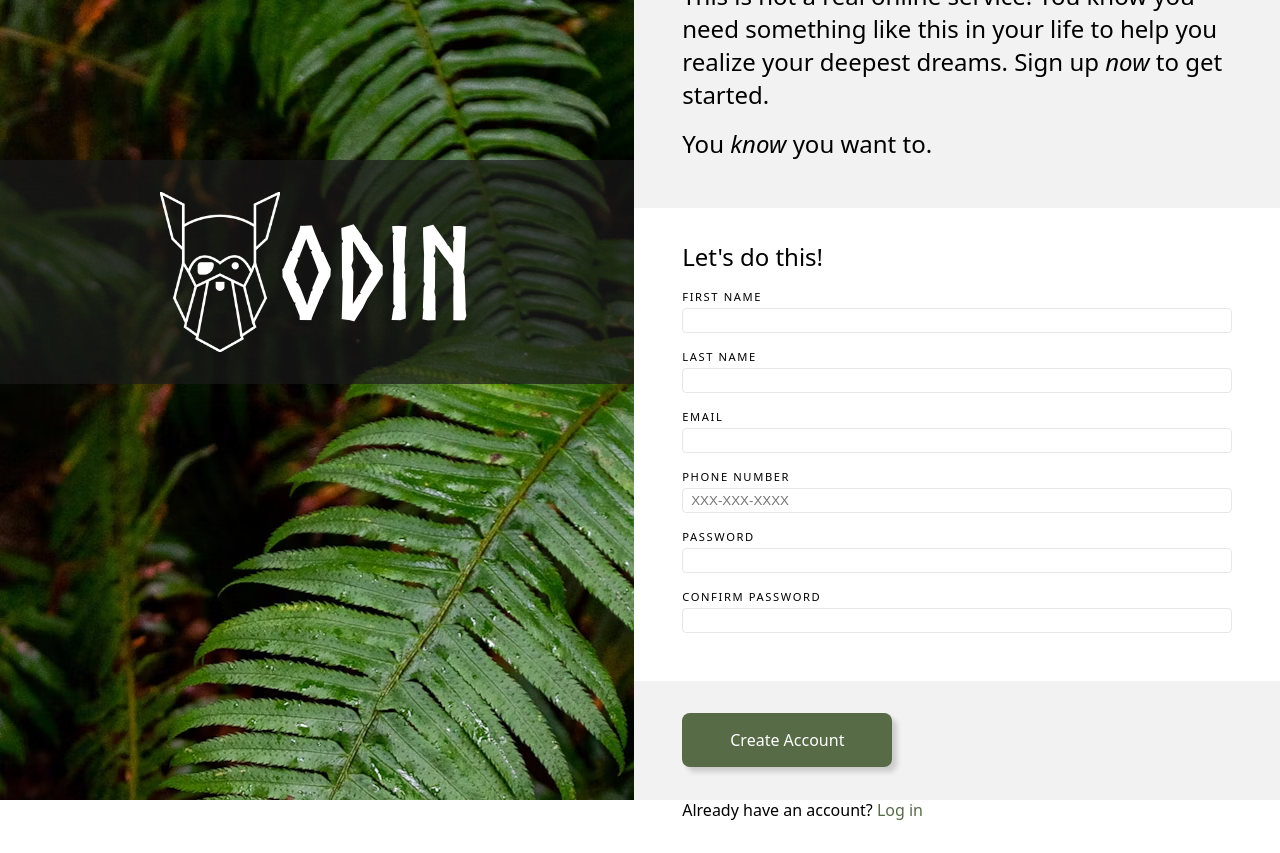
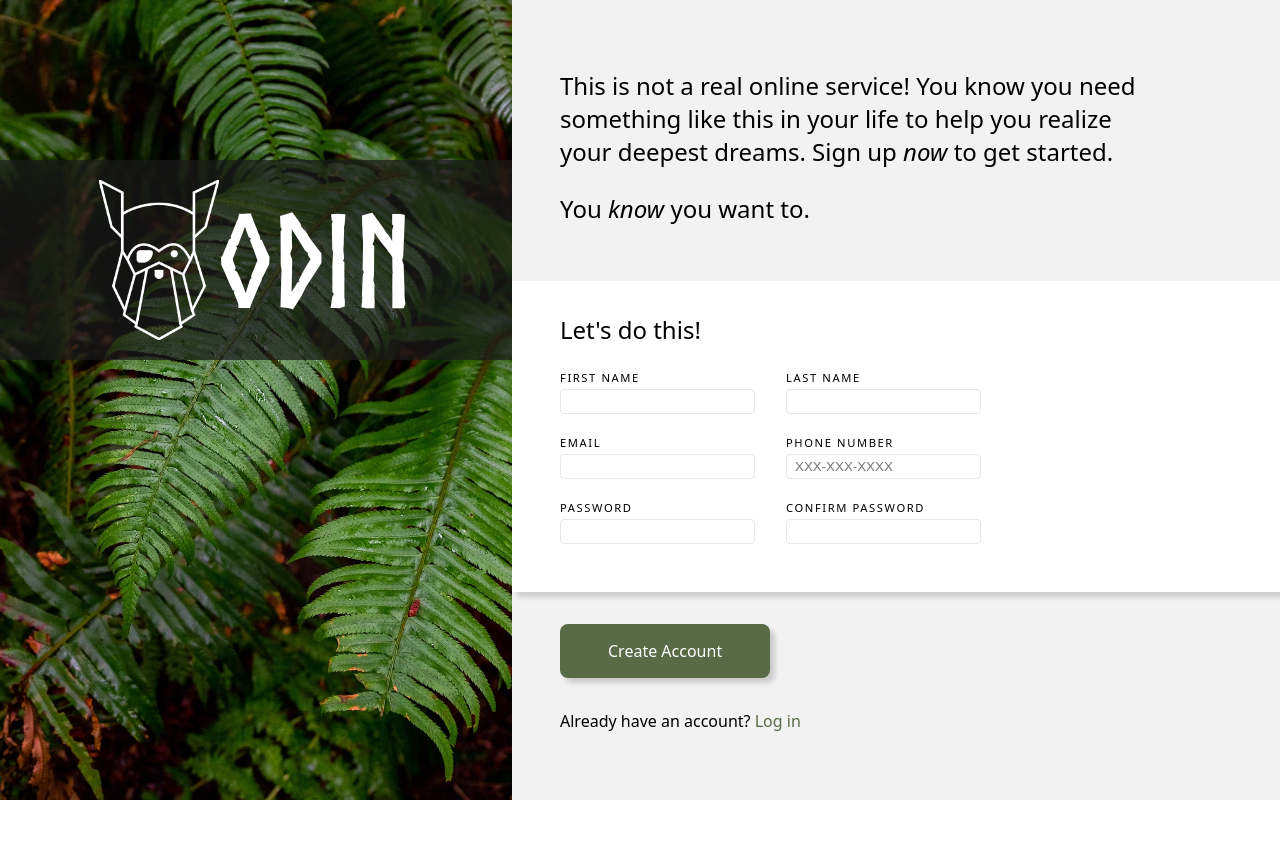
Before and after one commit to nealchampagne/odin-sign-up-form, a plain HTML site: page index.html in a window 1280 px wide. After the commit the page ends 800 px from the top, so only its background shows below. Drawn offline with Linux system fonts and the light colour scheme.

Commit message:
Finish styling inputs and page elements

```diff
--- a/style.css
+++ b/style.css
@@ -12,6 +12,7 @@
 body {
   display: flex;
   justify-content: space-around;
+  height: 100%;
 }
 
 @font-face {
@@ -24,14 +25,16 @@ body {
   flex-direction: column;
   flex: 1;
   height: 100vh;
-  background-image: url("./images/fern.avif")
+  background-image: url("./images/fern.avif");
+  background-size:cover;
 }
 
 .logocontainer {
   display: flex;
   justify-content: center;
   align-items: center;
-  padding: 2rem 10rem;
+  height: 200px;
+  padding: 2rem min(5vw, 10rem);
   margin: 20vh 0;
   background: hsl(0 0% 10% / 70%);
 }
@@ -46,7 +49,7 @@ body {
   color: white;
   font-family: norse-bold, sans-serif;
   font-size: 8rem;
-  flex: 1
+  flex: none;
 }
 
 .right {
@@ -54,48 +57,46 @@ body {
   flex-direction: column;
   align-items: flex-start;
   justify-content: center;
-  flex: 1.8;
+  flex: 1;
   height: 100vh;
+  min-width: clamp(500px, calc(8rem + 50vw), 70%);
   margin: auto;
   background-color: hsl(0 0 95%);
   font-family: var(--copy-font);
 }
 
 .info, .submit, .inputsection {
-  padding: 2rem 3rem;
+  padding: 2rem max(3rem, 10vw) 2rem 3rem;
 }
 
 .info p, .inputsection p{
-  margin-bottom: 1rem;
+  margin-bottom: 1.5rem;
   font-size: 1.5rem;
   font-weight: 500;
 }
 
-.inputsection, .formcontainer {
+.inputsection {
   background-color: white;
   width: 100%;
+  box-shadow: 5px 5px 5px hsl(0 0 80%);
 }
 
-.formcontainer {
-  display:flex;
+#signup {
+  display: flex;
   flex-wrap: wrap;
+  gap: 5px 15px;
+  max-width: 600px;
 }
 
 .field {
   display: flex;
   flex-direction: column;
-  flex: 1 1 50%;
+  flex: none;
   justify-content: flex-end;
 }
 
 .field:last-child {
   align-self: flex-start;
-}
-
-@media(max-width: 400px) {
-  .field {
-    flex: 1 1 100%;
-  }
 }
 
 label {
@@ -106,7 +107,7 @@ label {
 input {
   appearance: none;
   padding: 0.25rem 0.5rem;
-  margin: 0.25rem 0 1rem;
+  margin: 0.25rem 1rem 1rem 0;
   border: 1px solid hsl(220 13% 91%);
   border-radius: 4px;
 }
@@ -121,7 +122,7 @@ input:focus-visible {
   border: 1px solid blue;
 }
 
-#useremail:invalid, #userphone:invalid, #password1:invalid, #password:invalid {
+#useremail:user-invalid, #userphone:invalid, #password1:user-invalid, #password2:user-invalid {
   border: 1px solid hsl(0, 100%, 45%);
 }
 
```
